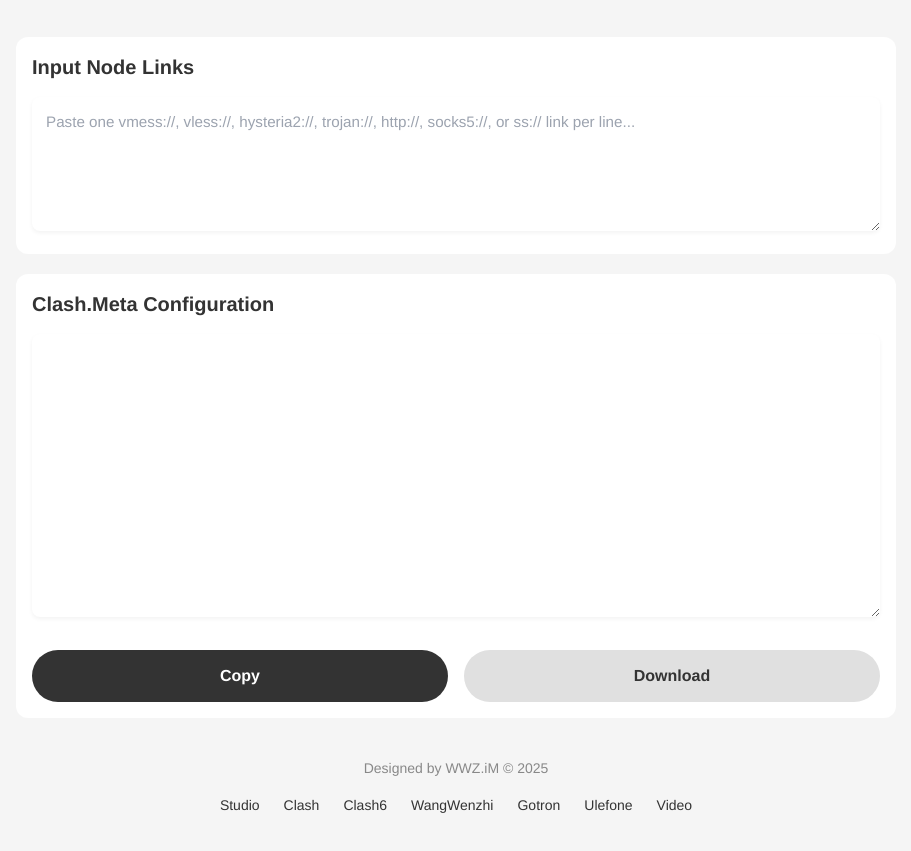
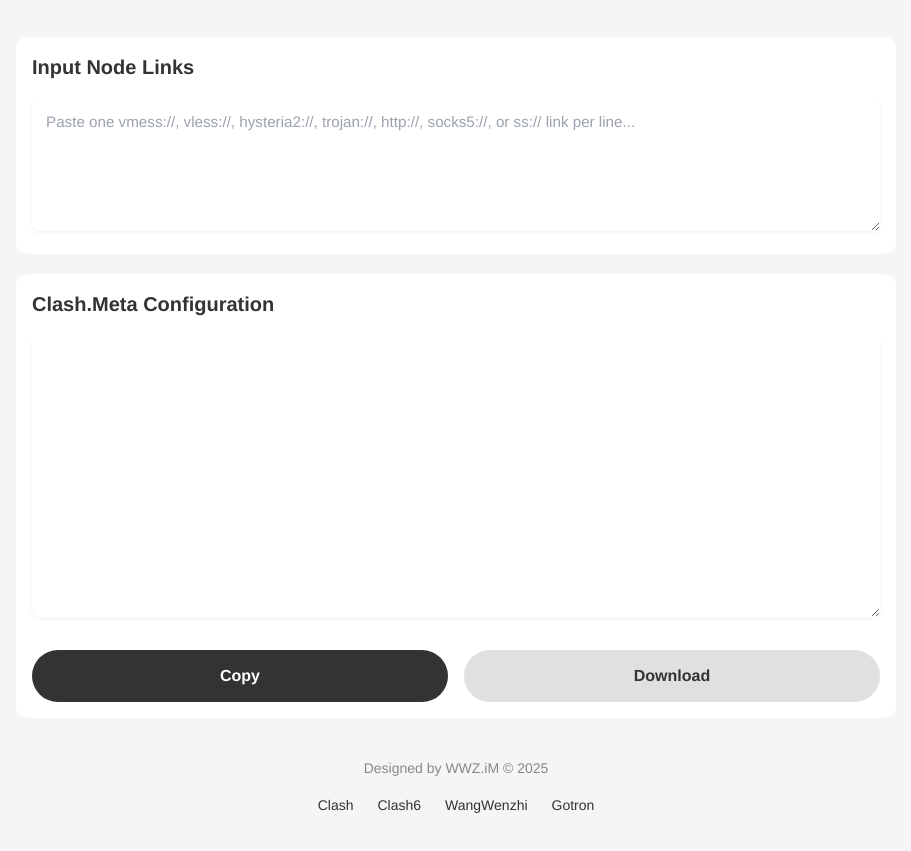
Before and after one commit to wangwenzhiwwz/SUB, a plain HTML site: page index.html in a window 1280 px wide. Shown: the part 103-954 px from the top of the page, without its empty margins (184-1095 px from the left). Drawn offline with nearby package versions, Linux system fonts and the light colour scheme.

Commit message:
Update index.html

```diff
--- a/index.html
+++ b/index.html
@@ -144,13 +144,10 @@
         <footer>
             <p>Designed by WWZ.iM © 2025</p>
             <div class="mt-4 flex justify-center space-x-6">
-                <a href="https://github.com/wangwenzhiwwz/UlefoneClash/edit/main/Studio/index.html">Studio</a>
                 <a href="https://github.com/wangwenzhiwwz/Clash/edit/main/index.html">Clash</a>
                 <a href="https://github.com/wangwenzhiwwz/Clash6/edit/main/index.html">Clash6</a>
                 <a href="https://github.com/wangwenzhiwwz/UlefoneClash/edit/main/Wangwenzhi/index.html">WangWenzhi</a>
                 <a href="https://github.com/wangwenzhiwwz/UlefoneClash/edit/main/Gotron/index.html">Gotron</a>
-                <a href="https://github.com/wangwenzhiwwz/Ulefone_P/edit/main/index.html">Ulefone</a>
-                <a href="https://github.com/wangwenzhiwwz/UlefoneClash/edit/main/Ulefone/index.html">Video</a>
             </div>
         </footer>
     </div>
```
